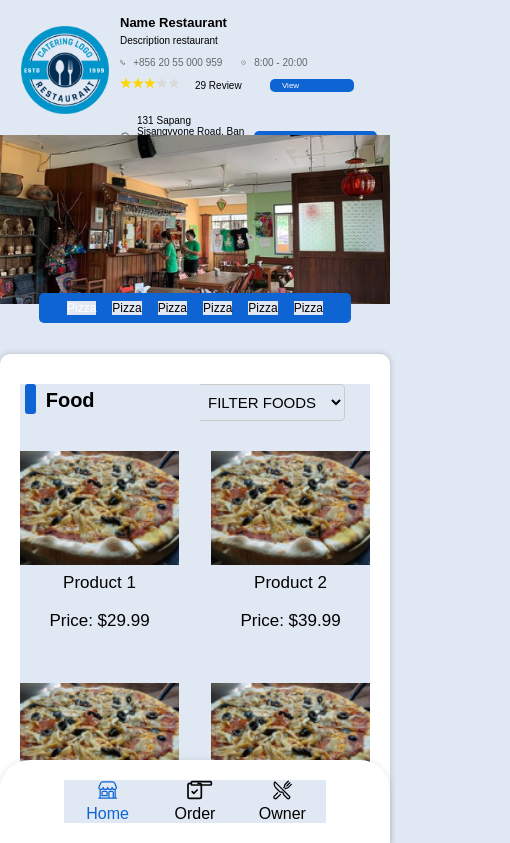
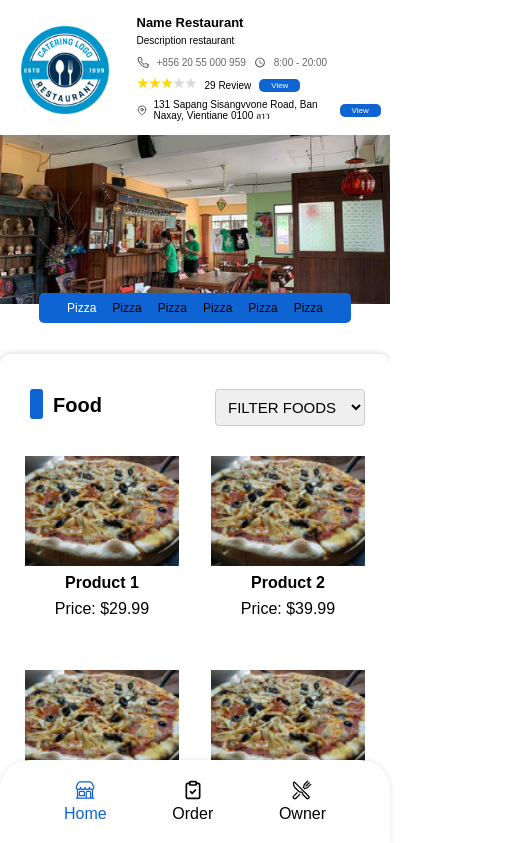
Before and after one commit to seonekr/restaurant, a React (Vite) app: page / in a window 390 px wide. Shown: the top 843 px of the page, 510 px wide, since content can reach past the window. Built offline with nearby package versions, Linux system fonts and the light colour scheme.

Commit message:
responsive homepage please check

```diff
--- a/src/components/FoodItem.jsx
+++ b/src/components/FoodItem.jsx
@@ -111,10 +111,14 @@ function FoodItem() {
             <Link to="#" className="box_itemFood" key={product.id}>
               <div className="box_itemFood_item" onClick={toggleisPopupfood}>
                 <img src={product.image} alt="" />
+
                 <div className="txt_boxDescription">
-                  <p>{product.name}</p>
-                  {/* <p>{product.description}</p> */}
-                  <p>Price: ${product.price}</p>
+                  <div className="product-info-hp">
+                    <p className="product-name-hp">{product.name}</p>
+                  </div>
+                  <div className="product-info-hp">
+                    <p className="product-price-hp">Price: ${product.price}</p>
+                  </div>
                 </div>
               </div>
               <Link
@@ -128,7 +132,7 @@ function FoodItem() {
           ))}
         </div>
         {cart.map((item) => (
-          <div className="box_addTocart_content">
+          <div className="box_addTocart_content-food">
             <div> 1 View cart {item.price}</div>
           </div>
         ))}
--- a/src/components/css/foodItem.css
+++ b/src/components/css/foodItem.css
@@ -1,3 +1,6 @@
+* {
+  font-family: Arial, sans-serif;
+}
 .food_container_box {
     width: 65%;
     margin: 1rem auto 4rem auto;
@@ -5,7 +8,7 @@
     position: relative;
     border-radius: 10px;
     background-color: #fff;
-    box-shadow: 0 0 6px rgba(0, 0, 0, 0.2);
+    box-shadow: 0 0 6px rgba(202, 17, 17, 0.2);
 }
 
 .dropdown-container {
@@ -25,7 +28,7 @@
 .dropdown-select:focus {
   border-color: #007bff; /* Change border color on focus */
 }
-
+/* Poster and Filter Styles */
 .poster_food {
   margin-top: 10px;
   display: flex;
@@ -40,21 +43,20 @@
 .filter h3 {
   font-size: 20px;
   margin: 5px 10px;
-    display: flex;
-    justify-content: space-between;
 }
 
 .filter div {
   width: 13px;
   height: 30px;
-    background-color: #0E64D2;
+  background-color: #0e64d2;
   border-radius: 3px;
 }
+/* Cart Content Styles */
+.box_addTocart_content-food {
 
-.box_addTocart_content {
     position: fixed;
     bottom: 5rem;
-    background-color: #0E64D2;
+    background-color: #0e64d2;
     color: #fff;
     text-align: center;
     list-style: none;
@@ -112,20 +114,34 @@
 .txt_boxDescription {
   display: flex;
   flex-direction: column;
-    gap: 4px;
+  gap: 1px;
   font-size: 17px;
 }
-
+.product-info-hp {
+  display: flex;
+  align-items: center;
+}
+.product-name-hp {
+  margin: 0;
+  font-size: 16px;
+  flex: 1;
+  font-weight: bold;
+}
+.product-price-hp {
+  margin-top: -10px;
+  font-size: 16px;
+  flex: 1;
+}
 .icon_addcartToIN {
   font-size: 30px;
 }
-
 /* Media Query for screens with maximum width of 431px */
 @media screen and (max-width: 431px) {
   .food_container_box {
+    position: relative;
     width: 100%; /* Adjusted width for smaller screens */
     margin: 1rem auto 2rem auto;
-        padding: 20px;
+    /* padding: 20px; */
     border-radius: 10px;
     background-color: #ffffff;
     box-shadow: 0 0 6px rgba(0, 0, 0, 0.2);
@@ -135,4 +151,15 @@
     position: relative;
     grid-template-columns: 1fr 1fr; /* Single column layout for smaller screens */
   }
+  .box_addTocart_content-food {
+    position: fixed;
+    bottom: 5rem;
+    background-color: #0e64d2;
+    color: #fff;
+    text-align: center;
+    list-style: none;
+    padding: 12px 0;
+    width: 320px;
+    border-radius: 10px;
   }
+}
--- a/src/components/css/menufooter.css
+++ b/src/components/css/menufooter.css
@@ -79,6 +79,7 @@
 @media screen and (max-width: 431px) {
     .menufooter_contentHeader {
         display: none;
+
     }
 
     .menufooter_content {
--- a/src/owner/page/Detailorder.jsx
+++ b/src/owner/page/Detailorder.jsx
@@ -51,8 +51,8 @@ function Detailorder() {
                 </div>
                 <h4>Done</h4>
               </div>
-              <div className="spanboxinline"></div>
-              <div className="spanboxinline2"></div>
+              <div className="spanboxinline-1"></div>
+              <div className="spanboxinline-2"></div>
             </div>
             <p className="ssdasdsa">Your order has been received</p>
           </div>
--- a/src/owner/page/css/addproduct.css
+++ b/src/owner/page/css/addproduct.css
@@ -131,14 +131,14 @@
   position: relative;
 }
 .addProduct_box_content_afterThat {
-  padding: 6px 5px;
+  padding: 5px 5px;
   display: flex;
   flex-direction: column;
   gap: 8px;
   position: relative;
   border: 1px solid #ccc;
   border-radius: 2px;
-  background: #863c3c;
+  background: #ffffff;
 }
 
 .addProduct_box_content_afterThat .input-box {
@@ -153,21 +153,17 @@
 }
 
 .addProduct_box_content_afterThat .input-box .box input {
-  margin-right: 4rem;
-  width: 100%;
-  height: 2.1rem;
-  margin-top: 0.5rem;
-  font-size: 16px;
-  border: solid 1px #ccc;
-  border-radius: 4px;
-  padding: 0 8px;
+  width: 15rem;
+    height: 2.3rem;
+    margin-top: 0.5rem;
+    font-size: 18px;
 }
 
 .addProduct_box_content_afterThat img {
   cursor: pointer;
 }
 
-/* .image {
+.image {
 
   width: 60%;
   display: grid;
@@ -178,13 +174,13 @@
   align-items: center;
   overflow: hidden;
   color: #af6363;
-} */
+}
 
 .edit_images {
   position: absolute;
   top: 5px;
   right: 10px;
-  background-color: #fff;
+  background-color: #FFF;
   border-radius: 5px;
   padding: 4px 4px 0 4px;
   font-size: 25px;
@@ -314,13 +310,14 @@
 }
 
 .box_input-img {
-  align-self: center;
   position: relative;
   cursor: pointer;
-
+  width: 260px;
+  height: 36vh;
   overflow: hidden;
 }
 .box_input-img img {
+
   position: relative;
   cursor: pointer;
   width: 100%;
--- a/src/owner/page/css/detailorder.css
+++ b/src/owner/page/css/detailorder.css
@@ -73,7 +73,7 @@
   background-color: #55c639;
 }
 
-.spanboxinline {
+.spanboxinline-1 {
   margin: auto !important;
   position: absolute;
   top: 50%;
@@ -85,7 +85,7 @@
   z-index: -1;
 }
 
-.spanboxinline2 {
+.spanboxinline-2 {
   margin: 0;
   position: absolute;
   top: 50%;
--- a/src/pages/HomePage.jsx
+++ b/src/pages/HomePage.jsx
@@ -12,8 +12,8 @@ import { IoIosStar } from "react-icons/io";
 
 const HomePage = () => {
   return (
-    <div className="container_boxhomepage">
-      <div className="container_boxHeaderAt_store2">
+    <div className="container_box_homepage">
+      <div className="container_boxHeaderAt_store2-hp">
         <div className="box_logo">
           <img src={logo1} alt="logo" />
         </div>
--- a/src/pages/Order.jsx
+++ b/src/pages/Order.jsx
@@ -9,7 +9,9 @@ import { IoIosArrowBack } from "react-icons/io";
 
 function Order() {
     return (
-        <div className='order_box_container'>
+        <>
+
+
             <div className='order_box_container'>
                 <div className="title_header_orderBox">
                     <Link to="/orderList" className='back_orderBox'>
@@ -39,7 +41,7 @@ function Order() {
                             <div className="spanBoxInline"></div>
                             <div className="spanBoxInline2"></div>
                         </div>
-                        <p className='ssdasdsa'>Your order has been received</p>
+                        <p className='ssdasdsa-1'>Your order has been received</p>
                     </div>
                 </div>
                 <div className="order_content">
@@ -79,9 +81,10 @@ function Order() {
                         <p>Payment method: MasterCard</p>
                     </div>
                 </div>
-            </div>
-            <Menufooter />
-        </div>
+                </div>
+                <Menufooter />
+            </>
+
     )
 }
 
--- a/src/pages/css/homePage.css
+++ b/src/pages/css/homePage.css
@@ -1,11 +1,7 @@
-* {
-  margin: 0;
-  padding: 0;
-  box-sizing: border-box;
-  font-family: sans-serif;
+.container_box_homepage {
+  display: 100%;
 }
-
-.container_boxHeaderAt_store2 {
+.container_boxHeaderAt_store2-hp {
   display: flex;
   justify-content: space-between;
   width: 70%;
@@ -184,46 +180,12 @@
 }
 
 @media screen and (max-width: 431px) {
-  * {
-    background-color: #e0e8f3;
-    margin: 0;
-    padding: 0;
-    box-sizing: border-box;
-    font-family: sans-serif;
-    width: 100%;
-  }
-
-  .container_boxhomepage {
-    width: 100%;
-
-  }
-
-  .container_boxHeaderAt_store2 {
-
-    display: auto;
+  .container_boxHeaderAt_store2-hp {
+    display: flex;
     margin: 0;
     width: 100%;
     align-items: center;
-
-
   }
-  /* .box_logo {
-    background-color: transparent;
-    height: 143px;
-    left: 5px;
-    object-fit: cover;
-    position: absolute;
-    top: 7px;
-    width: 145px;
-  } */
-
-  /* .box_logo img {
-    position: relative;
-    width: 100%;
-    height: 100%;
-    object-fit: contain;
-    margin: 0;
-  } */
   .box_logo {
     bottom: 5px;
     margin: 0;
@@ -234,7 +196,6 @@
     width: 130px; /* Adjust width relative to viewport width */
   }
   .box_logo img {
-    position: absolute;
     margin: 0;
     width: 100%;
     height: 100%;
@@ -242,19 +203,17 @@
   }
   .box_heardOfGrooup {
     background-color: transparent;
-    height: 20%;
-    left: 120px;
+    top: 15px;
     position: absolute;
-    top: 15px;
-    width: 100%;
+    margin: 0;
+    left: 35%;
     display: grid;
     grid-template-columns: 1fr;
   }
 
   .header_box_of_header {
 
-    width: 60%;
-    top: 0;
+    width: 100%;
   }
 
   .header_box_of_header p {
@@ -295,7 +254,7 @@
     font-size: 8px;
   }
   .switch_btn2-hp {
-    margin-right: 3rem;
+    margin-right: 0.2rem;
     background-color: #0e64d2;
     color: #fff;
     padding: 2px 12px;
@@ -311,24 +270,19 @@
     color: gold;
   }
 
-
   .contact_head_Boxdetails-map-hp p {
     margin-left: -15px;
     font-size: 10px;
   }
   .header_contact_details_box {
-
-    position: absolute;
-    width: 70%;
-    top: 50%;
+    position: relative;
+    width: 85%;
+    top: -15px;
     align-items: center;
   }
   .iconnDetails_head-map {
     width: 10px;
-
   }
-
-
 
   /* Banner */
   .box_banner_content {
@@ -359,14 +313,14 @@
     border-radius: 5px;
     background-color: #0e64d2;
   }
-.container_boxcategory .link_categor_l{
+  .container_boxcategory .link_categor_l {
     font-size: 12px;
   }
   .link_categor_l {
     text-decoration: none;
     color: #000;
     transition: all 0.3s ease;
-  font-size: 17px;
+    font-size: 10px;
   }
 
   .link_categor_l:hover {
@@ -391,7 +345,7 @@
   }
 
   .link_categor_l:hover::before {
-  width: 6%;
+    width: 5%;
   }
   /*
   .container_boxHeaderAt_store2 {
--- a/src/pages/css/order.css
+++ b/src/pages/css/order.css
@@ -1,5 +1,5 @@
 .order_box_container {
-    width: 60%;
+    width: 45%;
     margin: 6rem auto auto auto;
     background-color: #fff;
 }
@@ -10,6 +10,7 @@
 }
 
 .title_header_orderBox h3 {
+    font-size: 18px;
     text-align: center;
 }
 
@@ -26,6 +27,7 @@
 }
 
 .icon_status {
+
     display: flex;
     align-items: center;
     font-size: 25px;
@@ -94,9 +96,10 @@
 }
 
 .order_contentItem {
+    justify-content: center;
     display: grid;
     padding: 2cqh 30px;
-    grid-template-columns: 2fr 1fr 1fr;
+    grid-template-columns: 2fr 2fr 1fr;
     margin: auto;
     border-bottom: 1px solid #ddd;
 }
@@ -109,7 +112,7 @@
 }
 
 .boxofnamefood {
-    width: 350px;
+    width: 100%;
     overflow: hidden;
 }
 
@@ -127,8 +130,8 @@
     padding: 20px 2rem 10px 2rem;
 }
 
-.ssdasdsa {
-    text-align: center;
+.ssdasdsa-1 {
+    text-align: start;
 }
 
 /* **************** Order List ******************** */
@@ -185,10 +188,12 @@
 
 @media screen and (max-width: 431px) {
     .order_box_container {
+
         width: 100%;
-        margin: 1rem 0 0 0;
+        margin: 0;
         overflow: hidden;
         padding: 10px;
+
     }
 
     .box_firstOrder_content {
```
Lines whose indentation alone changed are shown as unchanged.
